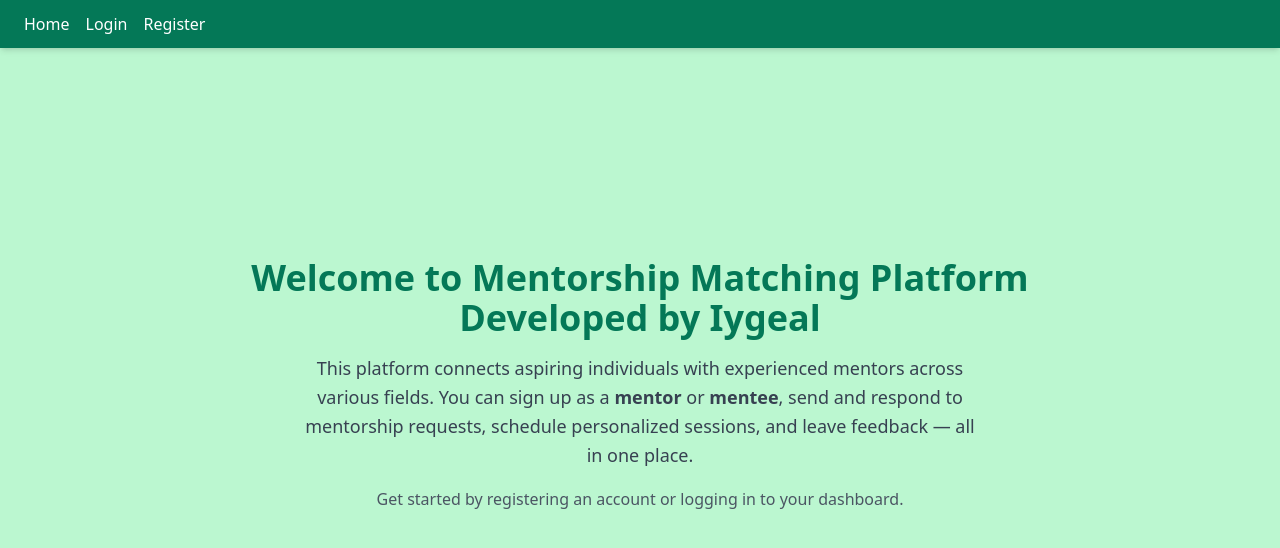
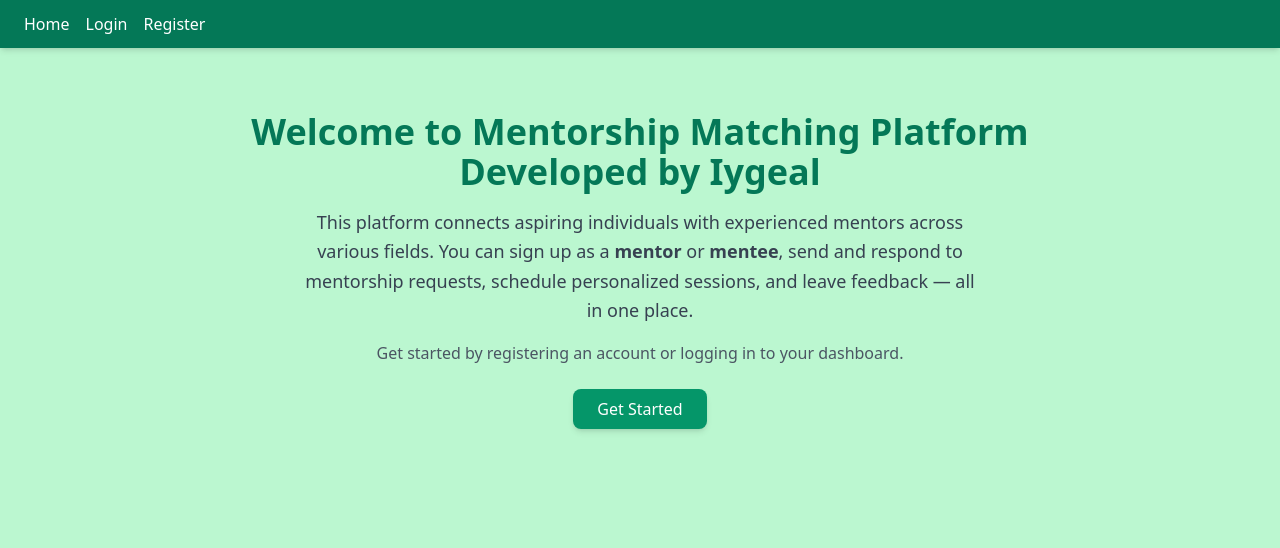
Before and after one commit to iygeal/mentorship-matching-platform, a React (Vite) app in the folder client/: page / in a window 1280 px wide. Shown: the top 548 px of the page. Built offline with nearby package versions, Linux system fonts and the light colour scheme; the HTML template or start-up script is replaced by a standard one.

Commit message:
Moved welcome message up a bit and added get started button.

```diff
--- a/client/src/pages/Home.tsx
+++ b/client/src/pages/Home.tsx
@@ -1,6 +1,8 @@
+import { Link } from "react-router-dom";
+
 const Home = () => {
   return (
-    <div className="min-h-[80vh] flex flex-col justify-center items-center text-center px-4">
+    <div className="min-h-[80vh] mt-12 flex flex-col justify-start items-center text-center px-4">
       <h1 className="text-3xl md:text-4xl font-bold text-emerald-700 mb-4">
         Welcome to Mentorship Matching Platform Developed by Iygeal
       </h1>
@@ -15,6 +17,13 @@ const Home = () => {
       <p className="mt-4 text-gray-600">
         Get started by registering an account or logging in to your dashboard.
       </p>
+
+      <Link
+        to="/register"
+        className="mt-6 bg-emerald-600 hover:bg-emerald-700 text-white px-6 py-2 rounded-lg shadow-md transition duration-200"
+      >
+        Get Started
+      </Link>
     </div>
   );
 };
```
